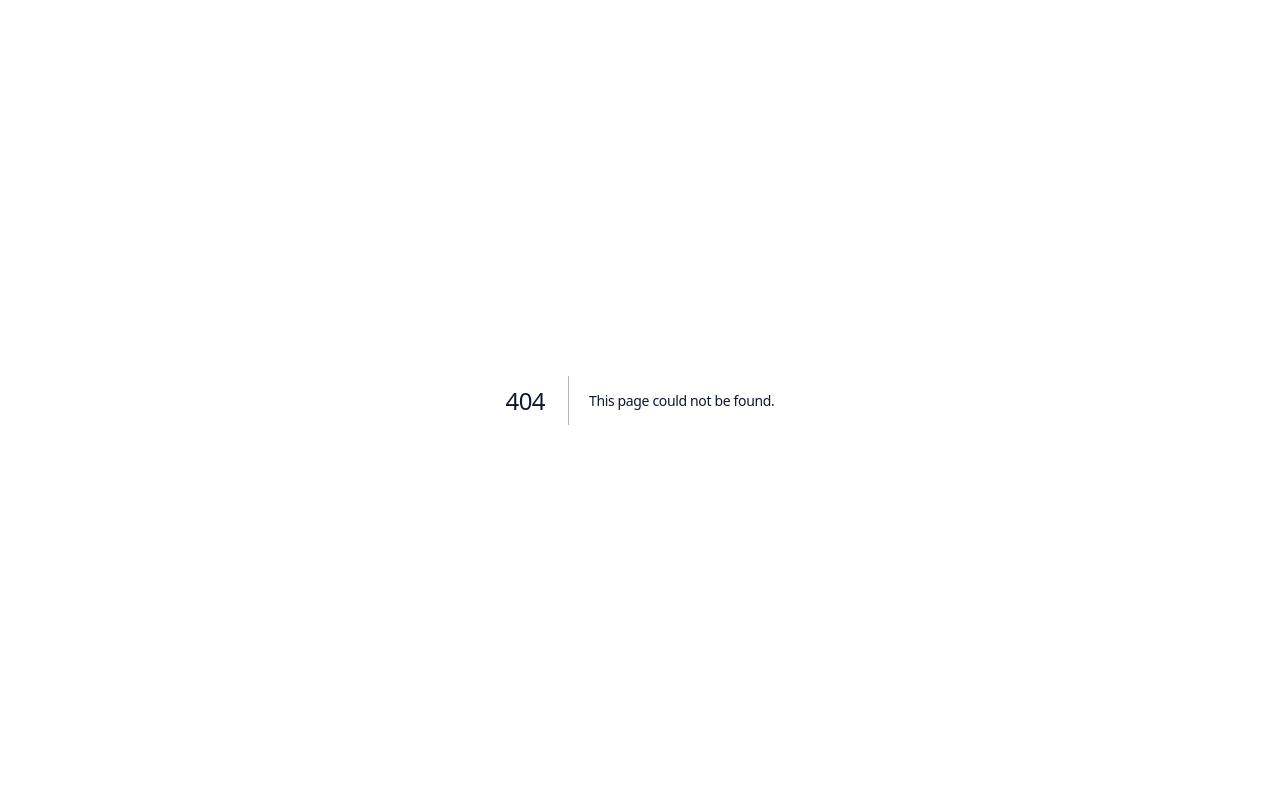
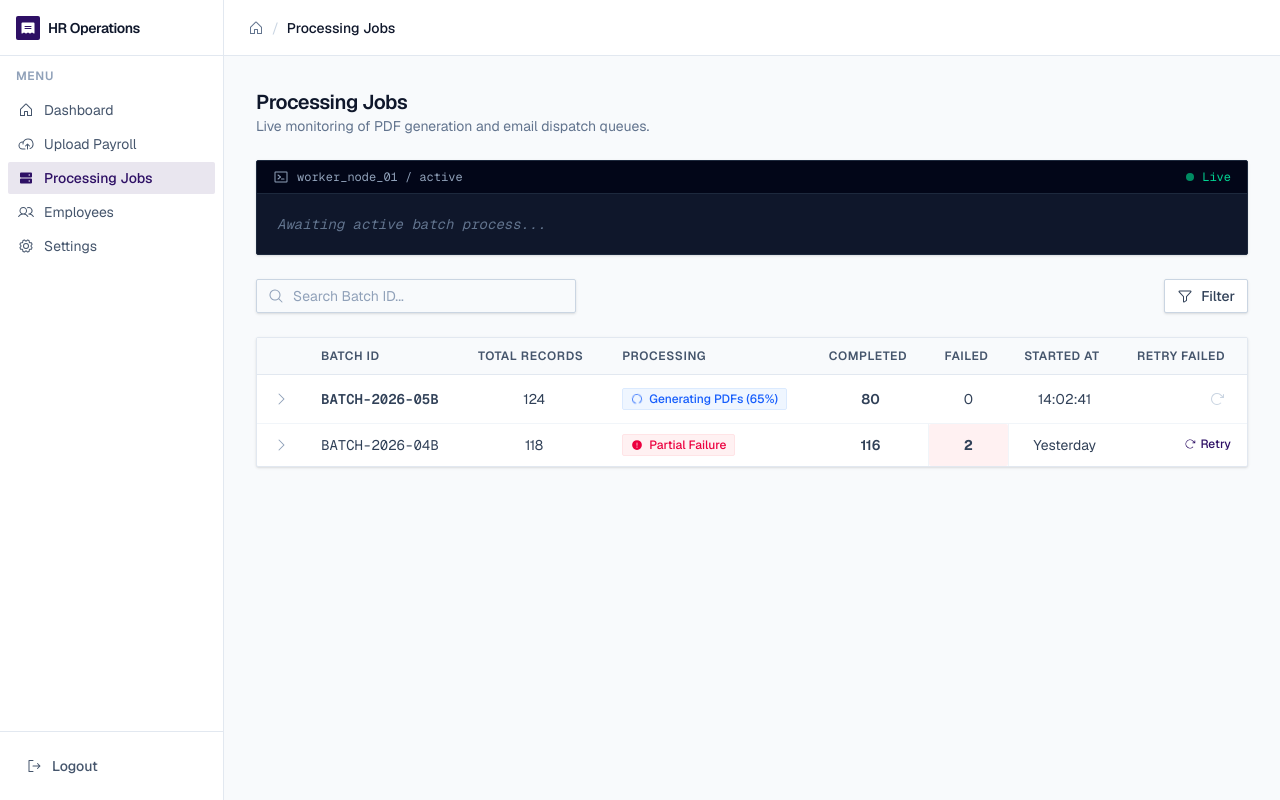
Before and after one commit to shivaacodes/Payroll-Automation-System, a Next.js app in the folder frontend/: page /dashboard/jobs in a window 1280 px wide. Before the commit this address had no page. Built offline with nearby package versions, Linux system fonts and the light colour scheme.

Commit message:
feat: implement live processing jobs monitor and terminal pipeline

```diff
--- /dev/null
+++ b/frontend/app/dashboard/jobs/page.tsx
@@ -0,0 +1,131 @@
+'use client';
+
+import React, { useState } from 'react';
+import {
+  MagnifyingGlass,
+  Funnel,
+  TerminalWindow
+} from '@phosphor-icons/react/dist/ssr';
+import JobRow, { JobData } from '@/components/features/JobRow';
+
+export default function ProcessingJobs() {
+  const [expandedJob, setExpandedJob] = useState<string | null>(null);
+
+  const toggleRow = (id: string) => {
+    if (expandedJob === id) setExpandedJob(null);
+    else setExpandedJob(id);
+  };
+
+  const mockJobs: JobData[] = [
+    {
+      id: 'job-1',
+      batchId: 'BATCH-2026-05B',
+      totalRecords: 124,
+      status: 'active',
+      completedCount: 80,
+      failedCount: 0,
+      startedAt: '14:02:41',
+      progressText: 'Generating PDFs (65%)',
+      logs: (
+        <div className="text-emerald-400">
+          <div>[14:02:45] PDF Gen: EMP-080 ... OK</div>
+          <div>[14:02:45] Email Dispatch: EMP-079 ... OK</div>
+          <div>[14:02:46] PDF Gen: EMP-081 ... Processing</div>
+        </div>
+      )
+    },
+    {
+      id: 'job-2',
+      batchId: 'BATCH-2026-04B',
+      totalRecords: 118,
+      status: 'failed',
+      completedCount: 116,
+      failedCount: 2,
+      startedAt: 'Yesterday',
+      logs: (
+        <div className="text-rose-400">
+          <div>[09:12:01] SMTP Error: Timeout connecting to smtp.provider.com (EMP-112)</div>
+          <div>[09:12:05] SMTP Error: Timeout connecting to smtp.provider.com (EMP-115)</div>
+          <div className="text-emerald-400">[09:15:00] Batch halted. Waiting for manual retry.</div>
+        </div>
+      )
+    }
+  ];
+
+  return (
+    <div className="space-y-6">
+
+      <div className="flex flex-col md:flex-row justify-between items-start md:items-center gap-4">
+        <div>
+          <h2 className="text-xl font-semibold text-slate-900">Processing Jobs</h2>
+          <p className="text-sm text-slate-500">Live monitoring of PDF generation and email dispatch queues.</p>
+        </div>
+      </div>
+
+      {/* Active Pipeline Terminal */}
+      <div className="bg-slate-900 rounded-sm overflow-hidden flex flex-col shadow-sm border border-slate-800">
+        <div className="px-4 py-2 bg-slate-950 border-b border-slate-800 flex justify-between items-center text-slate-400">
+          <div className="flex items-center gap-2 text-xs font-mono">
+            <TerminalWindow className="w-4 h-4" />
+            <span>worker_node_01 / active</span>
+          </div>
+          <span className="flex items-center gap-2 text-xs font-mono text-emerald-400">
+            <span className="w-2 h-2 rounded-full bg-emerald-500 animate-pulse"></span> Live
+          </span>
+        </div>
+
+        <div className="p-5 font-mono text-xs md:text-sm text-slate-300 space-y-3">
+          <div className="flex items-start gap-4 text-slate-500 italic">
+            <span>Awaiting active batch process...</span>
+          </div>
+        </div>
+      </div>
+
+      {/* Toolbar */}
+      <div className="flex flex-col sm:flex-row gap-3 items-center justify-between">
+        <div className="relative w-full sm:w-80">
+          <MagnifyingGlass className="w-4 h-4 absolute left-3 top-1/2 -translate-y-1/2 text-slate-400" />
+          <input
+            type="text"
+            placeholder="Search Batch ID..."
+            className="w-full pl-9 pr-4 py-1.5 border border-slate-300 rounded-sm text-sm focus:outline-none focus:border-primary focus:ring-1 focus:ring-primary placeholder:text-slate-400 shadow-sm"
+          />
+        </div>
+        <button className="flex items-center gap-2 px-3 py-1.5 bg-white border border-slate-300 rounded-sm text-sm font-medium text-slate-700 hover:bg-slate-50 transition-colors shadow-sm w-full sm:w-auto justify-center">
+          <Funnel className="w-4 h-4" /> Filter
+        </button>
+      </div>
+
+      {/* Jobs Table */}
+      <div className="bg-white border border-slate-200 rounded-sm shadow-sm overflow-hidden flex flex-col">
+        <div className="overflow-x-auto">
+          <table className="w-full table-dense">
+            <thead>
+              <tr>
+                <th className="w-8"></th>
+                <th>Batch ID</th>
+                <th className="text-center">Total Records</th>
+                <th>Processing</th>
+                <th className="text-center">Completed</th>
+                <th className="text-center">Failed</th>
+                <th className="text-center">Started At</th>
+                <th className="text-right">Retry Failed</th>
+              </tr>
+            </thead>
+            <tbody>
+              {mockJobs.map(job => (
+                <JobRow
+                  key={job.id}
+                  job={job}
+                  isExpanded={expandedJob === job.id}
+                  onToggle={() => toggleRow(job.id)}
+                />
+              ))}
+            </tbody>
+          </table>
+        </div>
+      </div>
+
+    </div>
+  );
+}
--- /dev/null
+++ b/frontend/components/features/JobRow.tsx
@@ -0,0 +1,105 @@
+import React from 'react';
+import {
+  CheckCircle,
+  WarningCircle,
+  ArrowClockwise,
+  CircleNotch,
+  CaretDown,
+  CaretRight
+} from '@phosphor-icons/react/dist/ssr';
+
+export interface JobData {
+  id: string;
+  batchId: string;
+  totalRecords: number;
+  status: 'active' | 'failed' | 'completed';
+  completedCount: number;
+  failedCount: number;
+  startedAt: string;
+  progressText?: string;
+  logs?: React.ReactNode;
+}
+
+interface JobRowProps {
+  job: JobData;
+  isExpanded: boolean;
+  onToggle: () => void;
+}
+
+export default function JobRow({ job, isExpanded, onToggle }: JobRowProps) {
+  return (
+    <>
+      <tr className="cursor-pointer hover:bg-slate-50 transition-colors" onClick={onToggle}>
+        <td className="text-center">
+          {isExpanded ? <CaretDown className="w-4 h-4 text-slate-400" /> : <CaretRight className="w-4 h-4 text-slate-400" />}
+        </td>
+        <td className={`font-mono text-xs ${job.status === 'active' ? 'font-semibold text-slate-900' : 'text-slate-700'}`}>
+          {job.batchId}
+        </td>
+        <td className="text-center">{job.totalRecords}</td>
+        <td>
+          {job.status === 'active' && (
+            <span className="inline-flex items-center gap-1.5 text-xs font-medium text-blue-600 bg-blue-50 px-2 py-0.5 rounded-sm border border-blue-100">
+              <CircleNotch className="w-3 h-3 animate-spin" />
+              {job.progressText}
+            </span>
+          )}
+          {job.status === 'failed' && (
+            <span className="inline-flex items-center gap-1.5 text-xs font-medium text-rose-600 bg-rose-50 px-2 py-0.5 rounded-sm border border-rose-100">
+              <WarningCircle weight="fill" className="w-3 h-3" />
+              Partial Failure
+            </span>
+          )}
+          {job.status === 'completed' && (
+            <span className="inline-flex items-center gap-1.5 text-xs font-medium text-emerald-600 bg-emerald-50 px-2 py-0.5 rounded-sm border border-emerald-100">
+              <CheckCircle weight="fill" className="w-3 h-3" />
+              Completed
+            </span>
+          )}
+        </td>
+        <td className="text-center font-semibold text-emerald-600">{job.completedCount}</td>
+        <td className={`text-center ${job.failedCount > 0 ? 'font-bold text-rose-600 bg-rose-50 border border-rose-200 px-2 py-0.5 rounded-sm' : 'text-slate-400'}`}>
+          {job.failedCount}
+        </td>
+        <td className="text-center text-slate-500 text-xs">{job.startedAt}</td>
+        <td className="text-right">
+          {job.status === 'failed' ? (
+            <button className="inline-flex items-center gap-1 text-xs font-medium text-primary hover:text-violet-800 transition-colors">
+              <ArrowClockwise className="w-3 h-3" /> Retry
+            </button>
+          ) : (
+            <button className="inline-flex p-1.5 text-slate-300 rounded-sm cursor-not-allowed" disabled>
+              <ArrowClockwise className="w-4 h-4" />
+            </button>
+          )}
+        </td>
+      </tr>
+
+      {/* Job Details Drawer */}
+      {isExpanded && (
+        <tr className="bg-slate-50 border-b border-slate-200">
+          <td colSpan={8} className="p-0">
+            <div className="px-12 py-4 space-y-4">
+              <h4 className="text-xs font-semibold text-slate-700 uppercase tracking-wider">
+                Job Details ({job.status === 'active' ? 'Live' : job.status})
+              </h4>
+              <div className="grid grid-cols-3 gap-6">
+                <div className="bg-white border border-slate-200 p-3 rounded-sm shadow-sm">
+                  <span className="text-xs text-slate-500 block mb-1">Processed Employees</span>
+                  <span className="text-lg font-mono text-slate-900">{job.completedCount} / {job.totalRecords}</span>
+                </div>
+                <div className={`bg-white border p-3 rounded-sm shadow-sm ${job.failedCount > 0 ? 'border-rose-200' : 'border-slate-200'}`}>
+                  <span className={`text-xs block mb-1 ${job.failedCount > 0 ? 'text-rose-500' : 'text-slate-500'}`}>Failed Emails</span>
+                  <span className={`text-lg font-mono ${job.failedCount > 0 ? 'text-rose-600' : 'text-emerald-600'}`}>{job.failedCount}</span>
+                </div>
+                <div className="bg-slate-900 border border-slate-800 p-3 rounded-sm shadow-sm font-mono text-[10px] h-16 overflow-y-auto">
+                  {job.logs}
+                </div>
+              </div>
+            </div>
+          </td>
+        </tr>
+      )}
+    </>
+  );
+}
```
